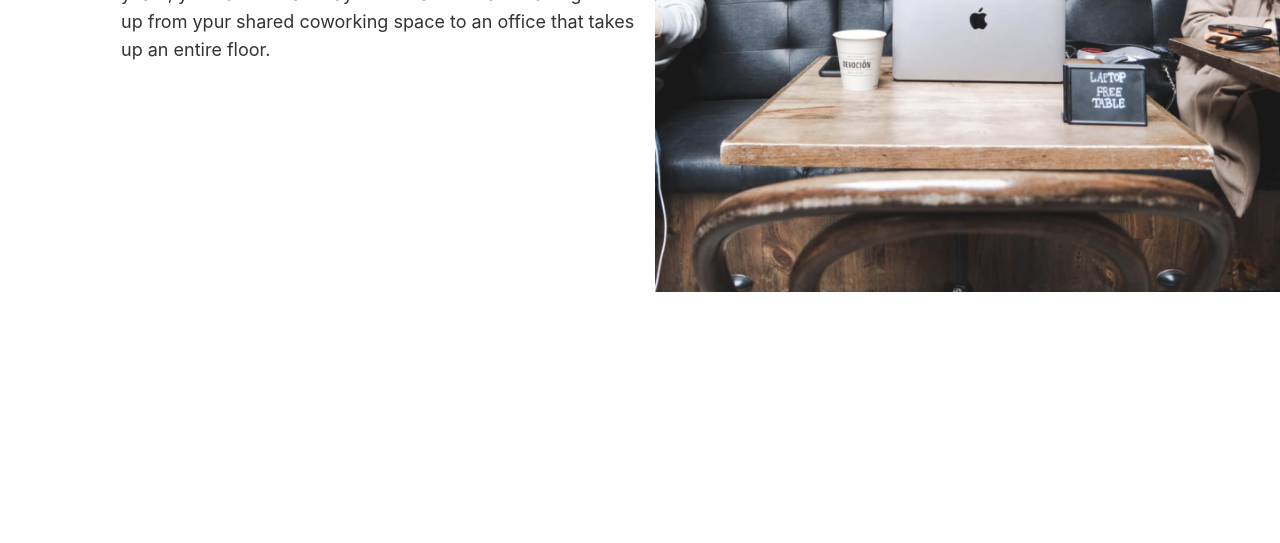
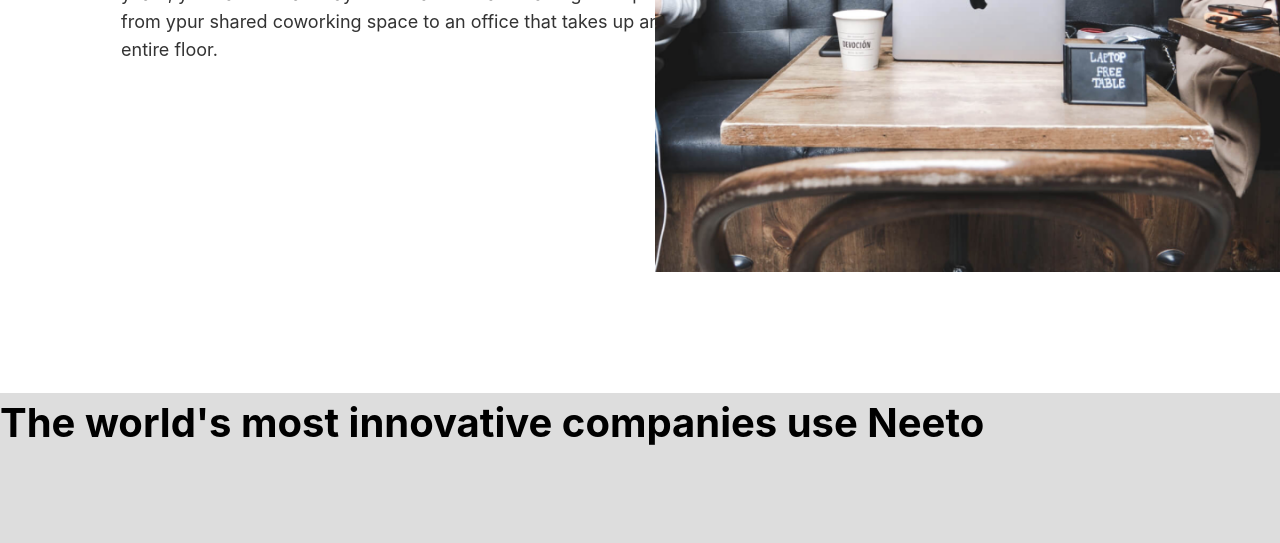
Before and after one commit to eileenninan/Front-End-Test, a plain HTML site: page index.html in a window 1280 px wide. Shown: the part 420-963 px from the top of the page. Before the commit the page ends 800 px from the top, so only its background shows below. Drawn offline with nearby package versions, Linux system fonts and the light colour scheme.

Commit message:
Update style.css

```diff
--- a/style.css
+++ b/style.css
@@ -52,6 +52,7 @@
   position: absolute;
   top: 300px;
   left: 121px;
+  width: 550px;
   font-family: Inter;
   font-style: normal;
   font-weight: 400;
@@ -62,4 +63,21 @@
   position: absolute;
   width: 100%;
   height: 700px;
+  top: -20px;
 }
+.footer{
+  background-color: #ddd;
+  height: 150px;
+  width: 100%;
+  left: 0;
+  top: 740px;
+}
+.text{
+  font-family: Inter;
+  font-style: normal;
+  font-weight: bold;
+  font-size: 40px;
+  line-height: 60px;
+  color: black;
+  text-align: left;
+}
```
